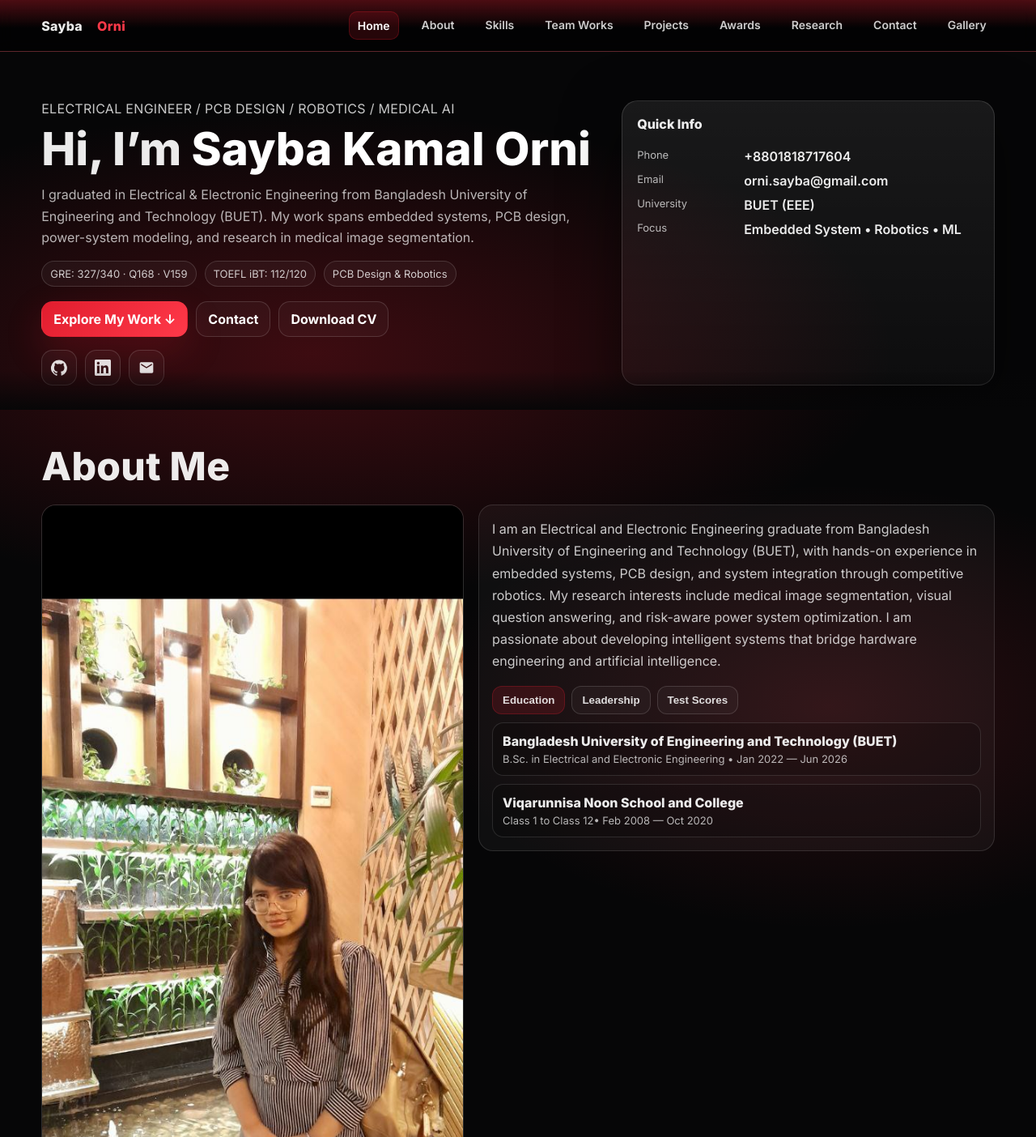
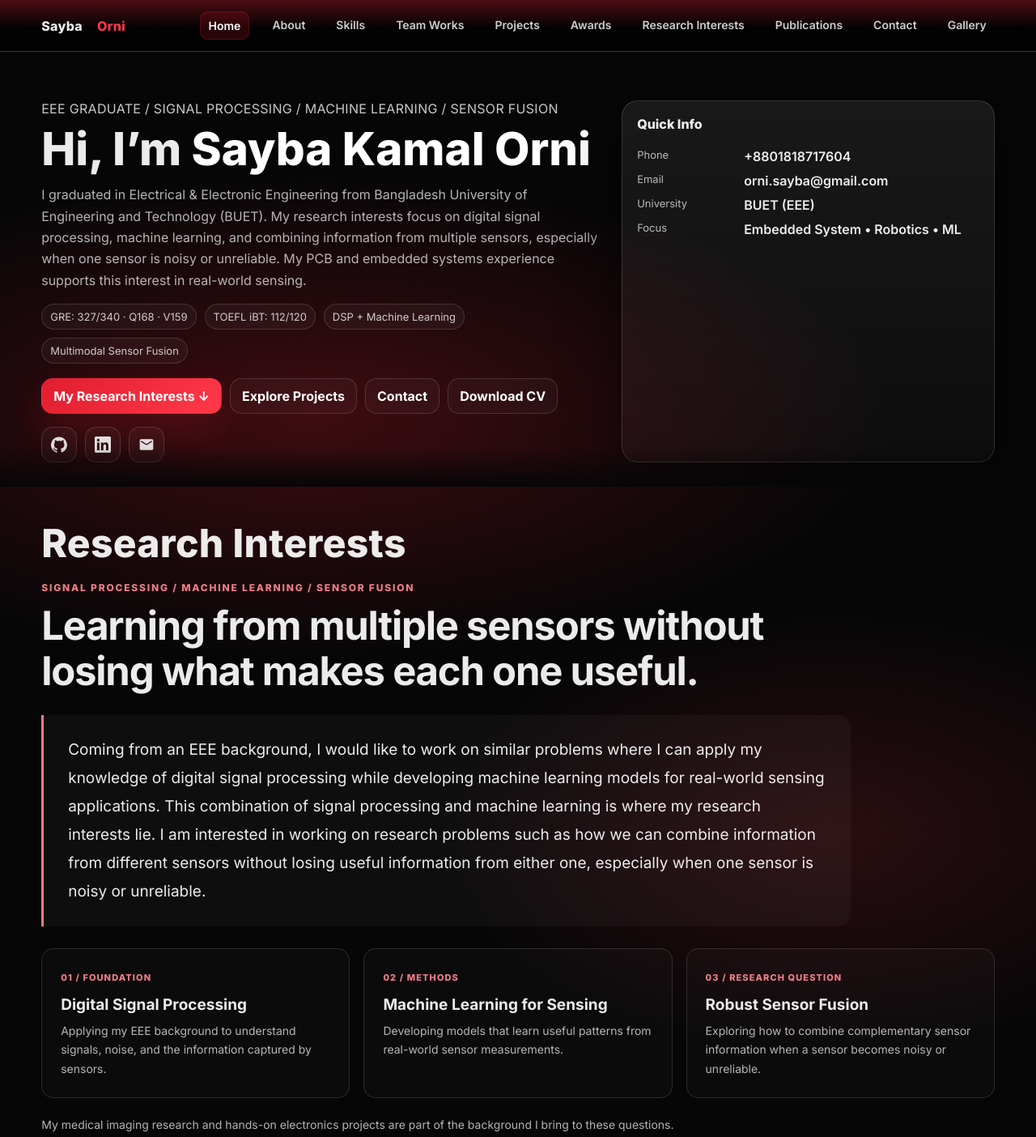
Before and after one commit to sayba-orni/sayba-orni.github.io, a plain HTML site: page index.html in a window 1280 px wide. Shown: the top 1404 px of the page at 81% size. Drawn offline with Linux system fonts and the light colour scheme.

Commit message:
Add files via upload

```diff
--- a/index.html
+++ b/index.html
@@ -29,7 +29,8 @@
         <a href="#team" class="nav__link">Team Works</a>
         <a href="#projects" class="nav__link">Projects</a>
         <a href="#awards" class="nav__link">Awards</a>
-        <a href="#research" class="nav__link">Research</a>
+        <a href="#research-focus" class="nav__link">Research Interests</a>
+        <a href="#research" class="nav__link">Publications</a>
         <a href="#contact" class="nav__link">Contact</a>
         <a href="#gallery" class="nav__link">Gallery</a>
       </nav>
@@ -46,7 +47,8 @@
       <a href="#team">Team Works</a>
       <a href="#projects">Projects</a>
       <a href="#awards">Awards</a>
-      <a href="#research">Research</a>
+      <a href="#research-focus">Research Interests</a>
+      <a href="#research">Publications</a>
       <a href="#contact">Contact</a>
       <a href="#gallery">Gallery</a>
     </div>
@@ -57,7 +59,7 @@
     <div class="wrap hero__grid">
       <div class="hero__text">
         <p class="hero__tag">
-          ELECTRICAL ENGINEER  /  PCB DESIGN  /  ROBOTICS  /  MEDICAL AI
+          EEE GRADUATE  /  SIGNAL PROCESSING  /  MACHINE LEARNING  /  SENSOR FUSION
         </p>
 
         <h1 class="hero__title">
@@ -66,17 +68,19 @@
 
         <p class="hero__sub">
           I graduated in Electrical & Electronic Engineering from Bangladesh University of Engineering and Technology (BUET).
-          My work spans embedded systems, PCB design, power-system modeling, and research in medical image segmentation.
+          My research interests focus on digital signal processing, machine learning, and combining information from multiple sensors, especially when one sensor is noisy or unreliable. My PCB and embedded systems experience supports this interest in real-world sensing.
         </p>
 
         <div class="hero__chips">
           <span class="chip">GRE: 327/340 · Q168 · V159</span>
           <span class="chip">TOEFL iBT: 112/120</span>
-          <span class="chip">PCB Design &amp; Robotics</span>
+          <span class="chip">DSP + Machine Learning</span>
+          <span class="chip">Multimodal Sensor Fusion</span>
         </div>
 
         <div class="hero__cta">
-          <a class="btn" href="#projects">Explore My Work ↓</a>
+          <a class="btn" href="#research-focus">My Research Interests ↓</a>
+          <a class="btn btn--ghost" href="#projects">Explore Projects</a>
           <a class="btn btn--ghost" href="#contact">Contact</a>
 
           <a class="btn btn--ghost" href="assets/docs/CV.pdf" target="_blank" rel="noopener">Download CV</a>
@@ -113,6 +117,22 @@
     <div class="hero__fade"></div>
   </section>
 
+  <!-- RESEARCH FOCUS -->
+  <section class="section focus-section" id="research-focus">
+    <div class="wrap">
+      <div class="section__title">Research Interests</div>
+      <p class="focus-eyebrow">SIGNAL PROCESSING / MACHINE LEARNING / SENSOR FUSION</p>
+      <h2 class="focus-heading">Learning from multiple sensors without losing what makes each one useful.</h2>
+      <div class="focus-statement"><p>Coming from an EEE background, I would like to work on similar problems where I can apply my knowledge of digital signal processing while developing machine learning models for real-world sensing applications. This combination of signal processing and machine learning is where my research interests lie. I am interested in working on research problems such as how we can combine information from different sensors without losing useful information from either one, especially when one sensor is noisy or unreliable.</p></div>
+      <div class="focus-grid">
+        <div class="focus-item"><span>01 / FOUNDATION</span><h3>Digital Signal Processing</h3><p>Applying my EEE background to understand signals, noise, and the information captured by sensors.</p></div>
+        <div class="focus-item"><span>02 / METHODS</span><h3>Machine Learning for Sensing</h3><p>Developing models that learn useful patterns from real-world sensor measurements.</p></div>
+        <div class="focus-item"><span>03 / RESEARCH QUESTION</span><h3>Robust Sensor Fusion</h3><p>Exploring how to combine complementary sensor information when a sensor becomes noisy or unreliable.</p></div>
+      </div>
+      <p class="focus-footnote">My medical imaging research and hands-on electronics projects are part of the background I bring to these questions.</p>
+    </div>
+  </section>
+
   <!-- ABOUT -->
   <section class="section" id="about">
     <div class="wrap">
@@ -128,7 +148,7 @@
 
         <div class="aboutText">
           <p>
-            I am an Electrical and Electronic Engineering graduate from Bangladesh University of Engineering and Technology (BUET), with hands-on experience in embedded systems, PCB design, and system integration through competitive robotics. My research interests include medical image segmentation, visual question answering, and risk-aware power system optimization. I am passionate about developing intelligent systems that bridge hardware engineering and artificial intelligence.
+            I am an Electrical and Electronic Engineering graduate from Bangladesh University of Engineering and Technology (BUET), with hands-on experience in embedded systems, PCB design, and system integration through competitive robotics. My experience includes medical image segmentation, visual question answering, and power-system optimization. I am now especially interested in using signal processing and machine learning together for real-world sensing problems.
           </p>
 
           <div class="tabs">
@@ -300,7 +320,7 @@
   <!-- INTERACTIVE PROJECT SHOWCASE -->
   <section class="section projects-feature" id="projects"><div class="wrap">
     <p class="feature-kicker">SELECTED WORK / HARDWARE + RESEARCH</p>
-    <div class="feature-heading"><div><h2>Built, tested, explored.</h2><p>From power electronics and rover control boards to medical imaging research.</p></div><span class="feature-count">06 / projects</span></div>
+    <div class="feature-heading"><div><h2>Built, tested, explored.</h2><p>From power electronics and rover control boards to medical imaging research.</p></div><span class="feature-count">07 / projects</span></div>
     <div class="project-filters" role="group" aria-label="Filter projects"><button class="filter-btn is-active" data-filter="all" aria-pressed="true">All projects</button><button class="filter-btn" data-filter="pcb" aria-pressed="false">PCB & Electronics</button><button class="filter-btn" data-filter="robotics" aria-pressed="false">Rovers & Robotics</button><button class="filter-btn" data-filter="ai" aria-pressed="false">Medical AI</button></div>
     <div class="showcase-grid"><article class="showcase" data-category="pcb">
   <button class="showcase__media" type="button" data-preview="assets/img/charger-pcb.jpg" data-title="Battery Charger with Automatic Cutoff" aria-label="Enlarge image of Battery Charger with Automatic Cutoff"><img src="assets/img/charger-pcb.jpg" loading="lazy" alt="Battery Charger with Automatic Cutoff" /><span class="showcase__zoom">View image ↗</span></button>
@@ -309,6 +329,10 @@
 <article class="showcase" data-category="pcb">
   <button class="showcase__media" type="button" data-preview="assets/img/buck-converter-pcb.jpg" data-title="Custom DC–DC Buck Converter" aria-label="Enlarge image of Custom DC–DC Buck Converter"><img src="assets/img/buck-converter-pcb.jpg" loading="lazy" alt="Custom DC–DC Buck Converter" /><span class="showcase__zoom">View image ↗</span></button>
   <div class="showcase__body"><div class="showcase__eyebrow">PCB DESIGN · POWER CONVERSION <span>2024</span></div><h3>Custom DC–DC Buck Converter</h3><p>Designed a dedicated step-down converter PCB for the battery charging system, including component placement and routing.</p><a href="https://github.com/sayba-orni/charger_autocutoff" target="_blank" rel="noopener noreferrer">Explore project ↗</a></div>
+ </article>
+<article class="showcase" data-category="pcb">
+  <button class="showcase__media" type="button" data-preview="assets/img/cpld-ticket-vending-machine.jpg" data-title="CPLD-Based Ticket Vending Machine for Dhaka Metro Rail" aria-label="Enlarge image of CPLD-Based Ticket Vending Machine"><img src="assets/img/cpld-ticket-vending-machine.jpg" loading="lazy" alt="LP-2900 CPLD/FPGA digital logic development board used for the Dhaka Metro Rail ticket vending machine project" /><span class="showcase__zoom">View image ↗</span></button>
+  <div class="showcase__body"><div class="showcase__eyebrow">DIGITAL LOGIC · VERILOG HDL <span>2024</span></div><h3>CPLD-Based Ticket Vending Machine for Dhaka Metro Rail</h3><p>Designed and validated a Verilog-based CPLD ticket vending machine using Quartus II and the LP-2900 board.</p><a href="https://www.researchgate.net/publication/417659549_A_Compact_CPLD-Based_Ticket_Vending_Machine_for_Dhaka_Metro_Rail" target="_blank" rel="noopener noreferrer">Read project paper ↗</a></div>
  </article>
 <article class="showcase" data-category="robotics">
   <button class="showcase__media" type="button" data-preview="assets/img/team_rover.jpg" data-title="Prochesta v3.0 — BUET Mars Rover" aria-label="Enlarge image of Prochesta v3.0 — BUET Mars Rover"><img src="assets/img/team_rover.jpg" loading="lazy" alt="Prochesta v3.0 — BUET Mars Rover" /><span class="showcase__zoom">View image ↗</span></button>
@@ -369,7 +393,7 @@
   <!-- RESEARCH -->
   <section class="section" id="research">
     <div class="wrap">
-      <div class="section__title">Research</div>
+      <div class="section__title">Publications</div>
 
       <div class="pubList">
 
@@ -429,7 +453,7 @@
       <div class="gallery-intro">
         <div><div class="feature-kicker">ENGINEERING / VISUAL ARCHIVE</div>
           <h2>From schematic to system.</h2>
-          <p>A closer look at my PCB layouts, power-electronics designs and rover engineering work. Select an image or animated demonstration to inspect it at full size.</p>
+          <p>A closer look at my PCB layouts, power-electronics designs and rover engineering work.</p>
         </div>
         <a class="gallery-repo" href="https://github.com/sayba-orni" target="_blank" rel="noopener noreferrer">Explore GitHub ↗</a>
       </div>
--- a/styles.css
+++ b/styles.css
@@ -549,3 +549,18 @@ body{
 @media(max-width:780px){.engineering-grid{grid-template-columns:repeat(2,minmax(0,1fr))}.eng-tile--wide{grid-column:span 2}.gallery-intro{align-items:start;flex-direction:column}}
 @media(max-width:530px){.engineering-grid{grid-template-columns:1fr}.eng-tile--wide{grid-column:span 1;aspect-ratio:1.12}.eng-tile{min-height:250px}}
 @media(prefers-reduced-motion:reduce){.eng-tile img{transition:none}}
+
+/* Research focus: main narrative of the portfolio */
+.focus-section{position:relative}
+.focus-eyebrow{font-size:12px;letter-spacing:.15em;font-weight:800;color:#f17d88;margin:0 0 12px}
+.focus-heading{font-size:clamp(27px,4vw,49px);line-height:1.15;max-width:900px;letter-spacing:-.025em;margin:0 0 25px}
+.focus-statement{border-left:3px solid #f17d88;background:rgba(255,255,255,.035);padding:25px 30px;border-radius:0 15px 15px 0;max-width:1000px}
+.focus-statement p{font-size:clamp(16px,1.8vw,19px);line-height:1.85;margin:0;color:var(--text,#f5f5f5)}
+.focus-grid{display:grid;grid-template-columns:repeat(3,minmax(0,1fr));gap:17px;margin-top:27px}
+.focus-item{padding:23px;border:1px solid rgba(255,255,255,.13);border-radius:15px;background:rgba(255,255,255,.025)}
+.focus-item span{font-size:11px;font-weight:800;letter-spacing:.1em;color:#f17d88}
+.focus-item h3{font-size:19px;margin:14px 0 9px}
+.focus-item p,.focus-footnote{line-height:1.7;color:var(--muted)}
+.focus-item p{margin:0;font-size:14px}
+.focus-footnote{font-size:14px;margin-top:21px}
+@media(max-width:760px){.focus-grid{grid-template-columns:1fr}.focus-statement{padding:20px}}
```
